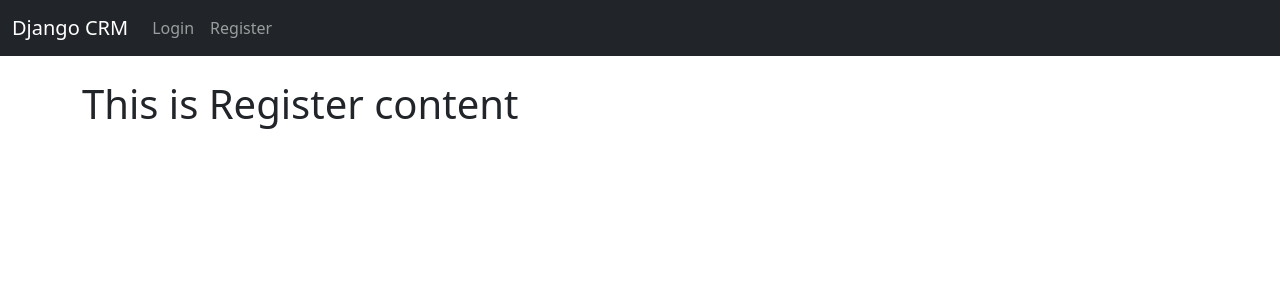
After one commit to refraincr/Django-CRM, a Django app: page /register/ in a window 1280 px wide. The commit adds this page. Shown: the top 300 px of the page. Run offline with Django 5.2, Linux system fonts and the light colour scheme.

Commit message:
registration

```diff
--- a/dcrm/website/templates/base.html
+++ b/dcrm/website/templates/base.html
@@ -4,15 +4,27 @@
     <meta charset="utf-8">
     <meta name="viewport" content="width=device-width, initial-scale=1">
     <title>Django CRM</title>
-    <link href="https://cdn.jsdelivr.net/npm/bootstrap@5.3.3/dist/css/bootstrap.min.css" rel="stylesheet" integrity="sha384-QWTKZyjpPEjISv5WaRU9OFeRpok6YctnYmDr5pNlyT2bRjXh0JMhjY6hW+ALEwIH" crossorigin="anonymous">
+    <link href="https://cdn.jsdelivr.net/npm/bootstrap@5.3.3/dist/css/bootstrap.min.css" rel="stylesheet"
+          integrity="sha384-QWTKZyjpPEjISv5WaRU9OFeRpok6YctnYmDr5pNlyT2bRjXh0JMhjY6hW+ALEwIH" crossorigin="anonymous">
 </head>
 <body>
 {% include 'nav-bar.html' %}
 <div class="container">
     <br>
+
+    {% if messages %}
+    {% for message in messages %}
+    <div class="alert alert-warning alert-dismissible fade show" role="alert">
+        {{ message }}
+        <button type="button" class="btn-close" data-bs-dismiss="alert" aria-label="Close"></button>
+    </div>
+    {% endfor %}
+    {% endif %}
     {% block content %}
-        {%  endblock %}
+    {% endblock %}
 </div>
-    <script src="https://cdn.jsdelivr.net/npm/bootstrap@5.3.3/dist/js/bootstrap.bundle.min.js" integrity="sha384-YvpcrYf0tY3lHB60NNkmXc5s9fDVZLESaAA55NDzOxhy9GkcIdslK1eN7N6jIeHz" crossorigin="anonymous"></script>
+<script src="https://cdn.jsdelivr.net/npm/bootstrap@5.3.3/dist/js/bootstrap.bundle.min.js"
+        integrity="sha384-YvpcrYf0tY3lHB60NNkmXc5s9fDVZLESaAA55NDzOxhy9GkcIdslK1eN7N6jIeHz"
+        crossorigin="anonymous"></script>
 </body>
 </html>
--- a/dcrm/website/templates/nav-bar.html
+++ b/dcrm/website/templates/nav-bar.html
@@ -1,14 +1,25 @@
 <nav class="navbar navbar-expand-lg navbar-dark bg-dark">
     <div class="container-fluid">
         <a class="navbar-brand" href="#">Django CRM</a>
-    <button class="navbar-toggler" type="button" data-bs-toggle="collapse" data-bs-target="#navbarSupportedContent" aria-controls="navbarSupportedContent" aria-expanded="false" aria-label="Toggle navigation">
+        <button class="navbar-toggler" type="button" data-bs-toggle="collapse" data-bs-target="#navbarSupportedContent"
+                aria-controls="navbarSupportedContent" aria-expanded="false" aria-label="Toggle navigation">
             <span class="navbar-toggler-icon"></span>
         </button>
         <div class="collapse navbar-collapse" id="navbarSupportedContent">
             <ul class="navbar-nav me-auto mb-2 mb-lg-0">
+                {% if user.is_authenticated %}
                 <li class="nav-item">
-          <a class="nav-link" href="#">Link</a>
+                    <a class="nav-link" href="{% url 'logout' %}">Logout</a>
                 </li>
+                {% else %}
+                <li class="nav-item">
+                    <a class="nav-link" href="{% url 'home' %}">Login</a>
+                </li>
+                <li class="nav-item">
+                    <a class="nav-link" href="{% url 'register' %}">Register</a>
+                </li>
+                {% endif %}
+
             </ul>
         </div>
     </div>
--- /dev/null
+++ b/dcrm/website/templates/website/register.html
@@ -0,0 +1,7 @@
+{% extends 'base.html' %}
+
+{% block content %}
+
+<h1>This is Register content</h1>
+
+{% endblock %}
--- a/dcrm/website/urls.py
+++ b/dcrm/website/urls.py
@@ -3,4 +3,6 @@ from . import views
 
 urlpatterns = [
     path('', views.home, name='home'),
+    path('logout/', views.logout_view, name='logout'),
+    path('register/', views.register_view, name='register'),
 ]
--- a/dcrm/website/views.py
+++ b/dcrm/website/views.py
@@ -1,7 +1,31 @@
-from django.shortcuts import render
+from django.shortcuts import render, redirect
+from django.contrib.auth import authenticate, login, logout
+from django.contrib import messages
 
 # Create your views here.
 
 
 def home(request):
-    return  render(request,'website/home.html',{})
+    # return  render(request,'website/home.html',{})
+    if request.method == "POST":
+        username  = request.POST.get("username")
+        password = request.POST.get("password")
+        user = authenticate(request, username=username, password=password)
+        if user:
+            login(request, user)
+            messages.success(request, "You are now logged in")
+            return redirect('home')
+        else:
+            messages.error(request, "Invalid credentials...")
+            return redirect('home')
+    else:
+        return render(request,'website/home.html',{})
+
+
+def logout_view(request):
+    logout(request)
+    messages.success(request, "You are now logged out...")
+    return redirect('home')
+
+def register_view(request):
+    return render(request,'website/register.html',{})
```
Also changed, not shown: dcrm/website/forms.py (added, +33 -0 lines). Lines whose indentation alone changed are shown as unchanged.
